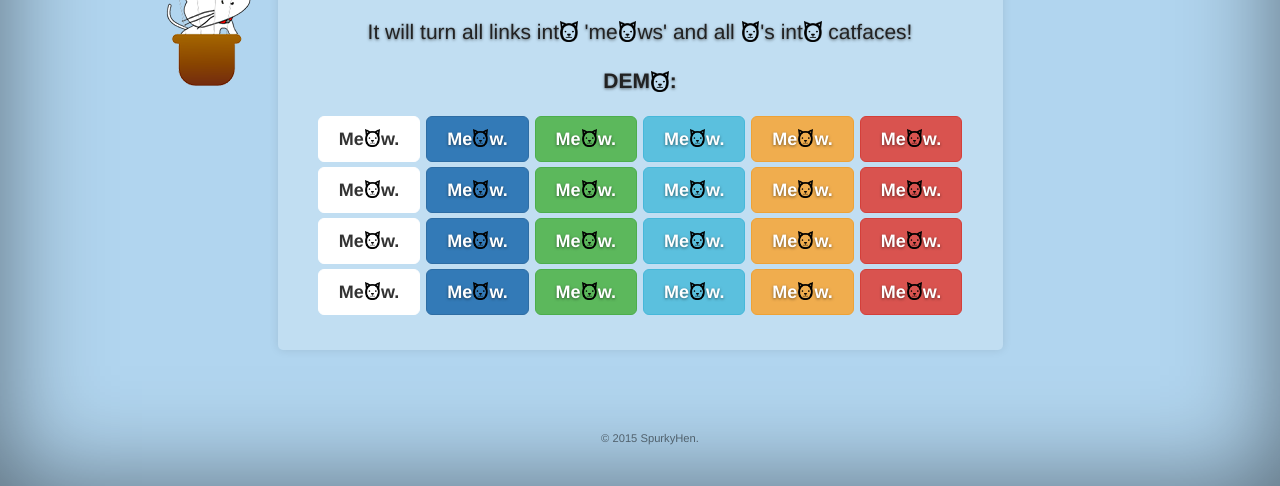
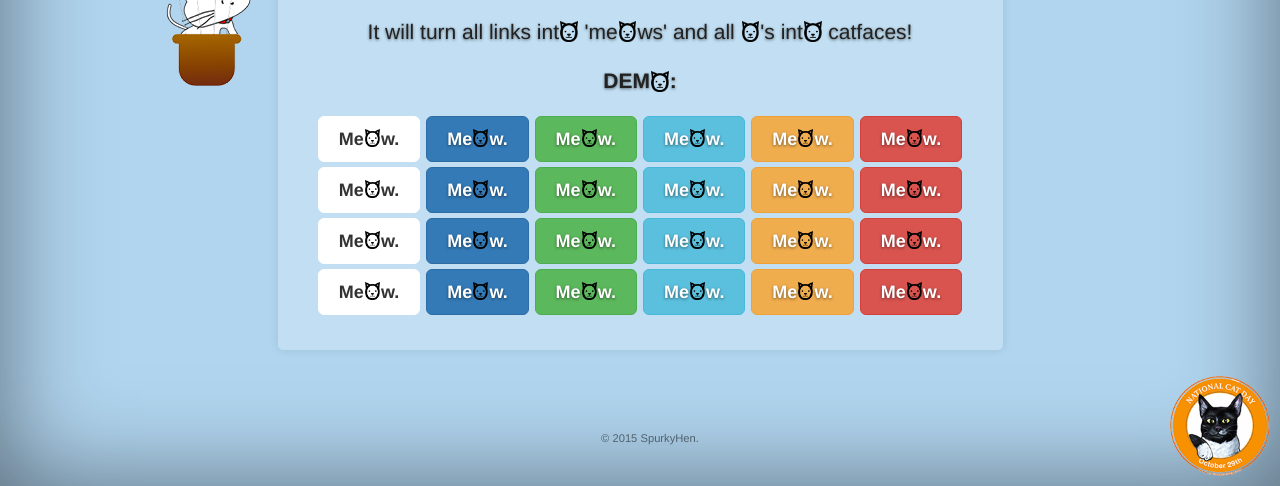
Before and after one commit to companyhen/meowify, a plain HTML site: page index.html in a window 1280 px wide. Shown: the part 314-800 px from the top of the page. Drawn offline with nearby package versions, Linux system fonts and the light colour scheme.

Commit message:
adding cat-day logo

```diff
--- a/custom.css
+++ b/custom.css
@@ -63,6 +63,14 @@ body {
 /* Padding for spacing */
 .inner {
   padding: 30px;
+}
+
+/* national cat day logo */
+.ncd {
+  position: absolute;
+  width: 100px;
+  right: 10px;
+  bottom: 10px;
 }
 
 
@@ -137,6 +145,7 @@ body {
   text-shadow: none;
 }
 
+
 /*
  * Affix and center
  */
--- a/index.html
+++ b/index.html
@@ -17,18 +17,9 @@
 
         <div class="cover-container">
 
-          <!-- <div class="masthead clearfix">
-            <div class="inner">
-              <h3 class="masthead-brand">Cover</h3>
-              <nav>
-                <ul class="nav masthead-nav">
-                  <li class="active"><a href="#">Home</a></li>
-                  <li><a href="#">Features</a></li>
-                  <li><a href="#">Contact</a></li>
-                </ul>
-              </nav>
-            </div>
-          </div> -->
+          <a href="http://nationalcatday.com">
+          	<img class="ncd" src="img/ncd.png" alt="national cat day" />
+          </a>
 
           <div class="inner cover">
             <h1 class="cover-heading">Meowify your page.</h1>
```
Also changed, not shown: img/ncd-2015.png (added), img/ncd.png (added), 1 other file.
